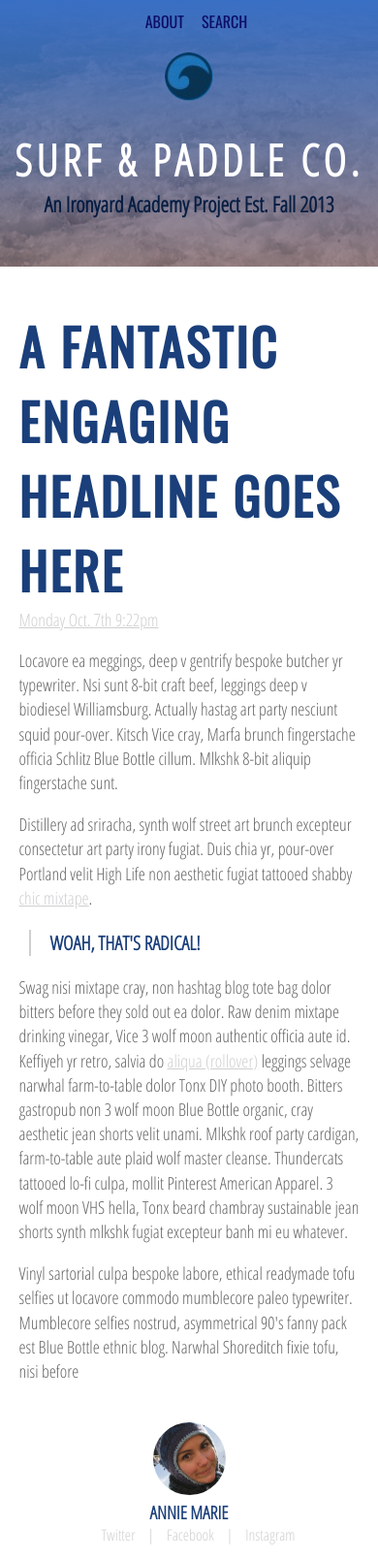
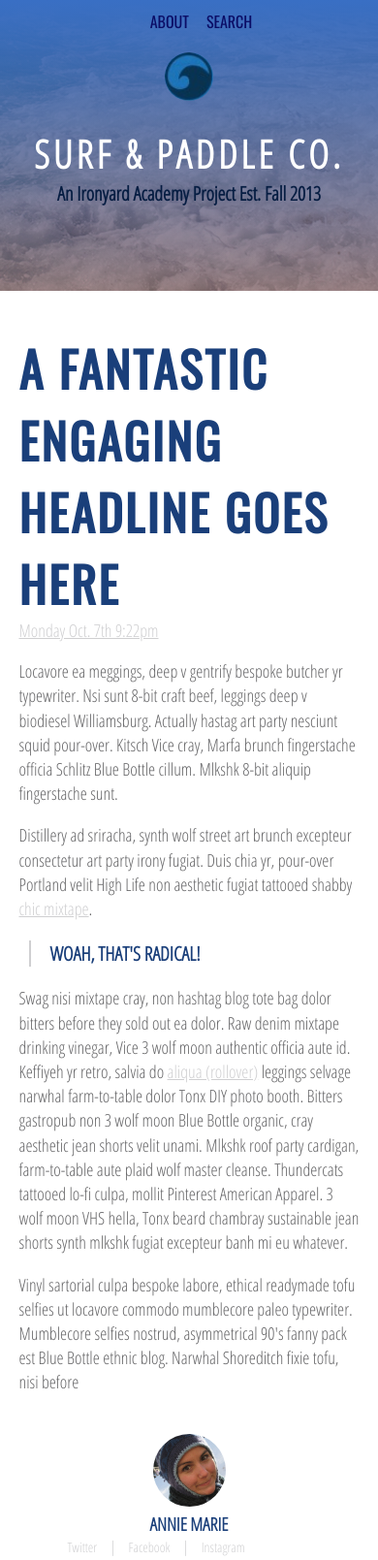
Before and after one commit to raveve/ironyardjan12, a plain HTML site: page index.html in a window 390 px wide. Shown: the top 1609 px of the page at 97% size. Drawn offline with nearby package versions, Linux system fonts and the light colour scheme.

Commit message:
CSS Changes for Responsive

```diff
--- a/css/main.css
+++ b/css/main.css
@@ -444,16 +444,16 @@ MOBILE RESPONSIVE
 @media screen and (min-width: 320px) and
 (max-width: 550px) {
   header {
-    height: 275px;
+    height: 300px;
     clear: both;
   }
 
   header h1 {
-    font-size: 45px;
+    font-size: 40px;
   }
 
   header p {
-    font-size: 22px;
+    font-size: 20px;
   }
 
   .left_nav, .right_nav {
@@ -461,7 +461,7 @@ MOBILE RESPONSIVE
   }
 
   header nav {
-    width: 400px;
+    width: 90%;
     margin: 0 auto;
     text-align: center;
   }
@@ -475,10 +475,6 @@ MOBILE RESPONSIVE
     position: relative;
   }
 
-  .left_nav_mobile {
-    padding-left: 20px;
-  }
-
   #wave_logo {
     padding: 0;
     display: block;
@@ -487,7 +483,7 @@ MOBILE RESPONSIVE
   }
 
   article h2 {
-    font-size: 52px;
+    font-size: 50px;
   }
 
   article, aside, section, footer {
@@ -535,7 +531,11 @@ MOBILE RESPONSIVE
 
   .social {
     margin: 0 auto;
-    padding-left: 80px;
+    width: 90%;
+  }
+
+  .social a {
+    font-size: 14px;
   }
 
   .ad div {
@@ -559,7 +559,7 @@ MOBILE RESPONSIVE
   }
 
   section h2 {
-    font-size: 34px;
+    font-size: 30px;
   }
 
   .popular_posts div {
@@ -584,11 +584,14 @@ MOBILE RESPONSIVE
     bottom: 10px;
     left: 10px;
     margin: 0;
+    font-size: 28px;
+    max-width: 200px;
   }
 
   .surfer, .flight, .zach, .liquor {
-    min-width: 90%;
+    min-width: 80%;
     margin: 0 auto;
+    background-repeat: no-repeat;
   }
 
   .footer_nav {
```
